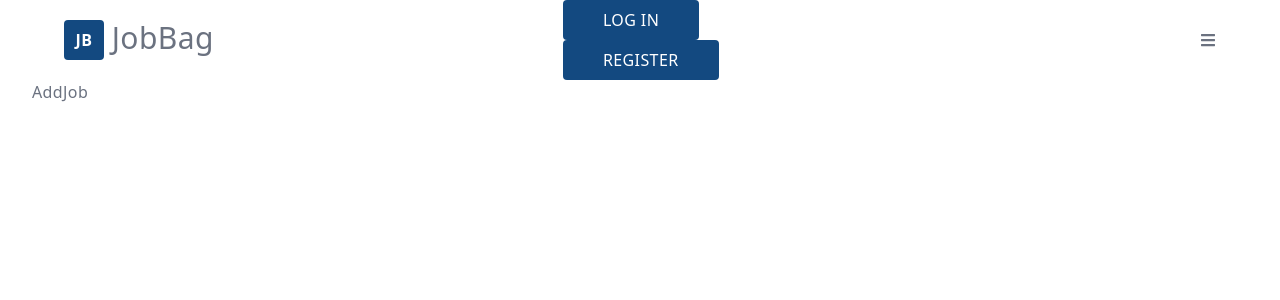
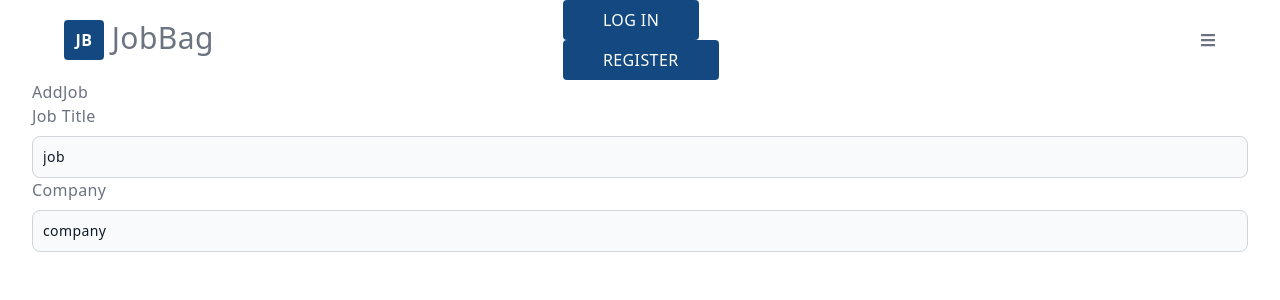
Before and after one commit to MainaMary/Job-app, a React (Vite) app in the folder frontend/: page /addJob in a window 1280 px wide. Shown: the top 300 px of the page. Built offline with nearby package versions, Linux system fonts and the light colour scheme.

Commit message:
Form input label

```diff
--- a/frontend/src/dashboard/AddJob.tsx
+++ b/frontend/src/dashboard/AddJob.tsx
@@ -1,8 +1,24 @@
 import React from 'react'
+import CustomInput from '../components/CustomInput'
+import CustomLabel from '../components/CustomLabel'
 
 const AddJob = () => {
+  const handleSubmit = (e:any) =>{
+    e.preventDefault()
+  }
   return (
-    <div>AddJob</div>
+    <div>AddJob
+      <form onSubmit={handleSubmit}>
+        <div>
+          <CustomLabel>Job Title</CustomLabel>
+          <CustomInput type="text" value="job"/>
+        </div>
+        <div>
+          <CustomLabel>Company</CustomLabel>
+          <CustomInput type="text" value="company"/>
+        </div>
+      </form>
+    </div>
   )
 }
 
```
